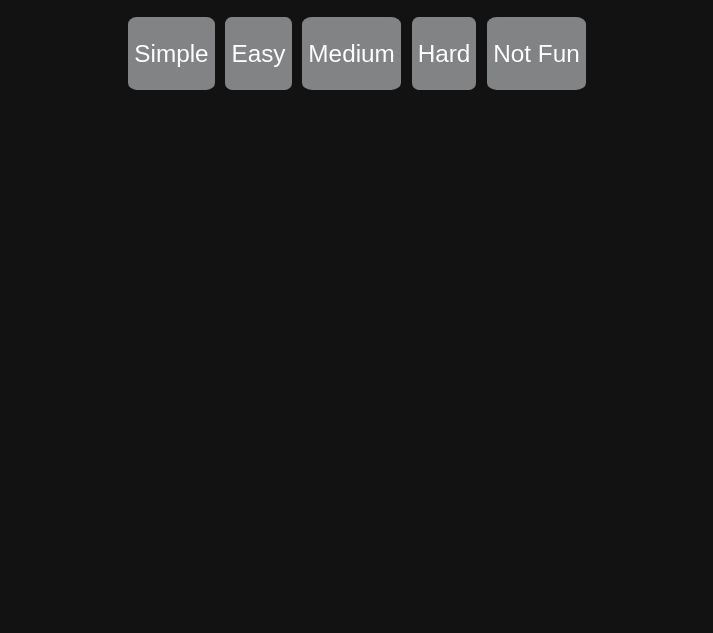
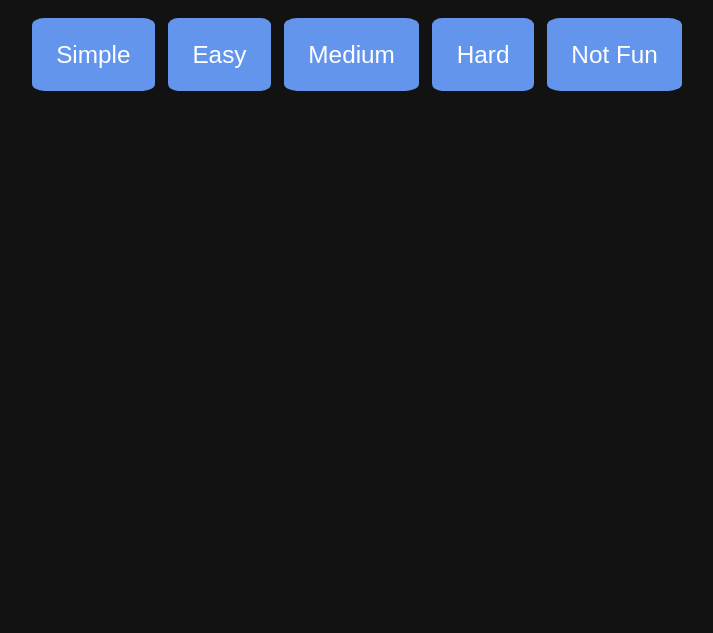
Before and after one commit to ManliestBen/wordle-clone, a plain HTML site: page index.html in a window 1280 px wide. Shown: the part 167-800 px from the top of the page, without its empty margins (259-972 px from the left). Drawn offline with Linux system fonts and the light colour scheme.

Commit message:
style difficulty buttons

```diff
--- a/css/style.css
+++ b/css/style.css
@@ -74,11 +74,12 @@ section#keys > div #reset {
 }
 
 section#difficulty > button {
-  background-color: #828384;
+  background-color: cornflowerblue;
+  padding: 0 1em;
   color: white;
   border: 0;
   border-radius: 10%;
-  margin: .10em;
+  margin: .15em;
   font-size: 1.9vw;
   height: 3em;
 }
```
